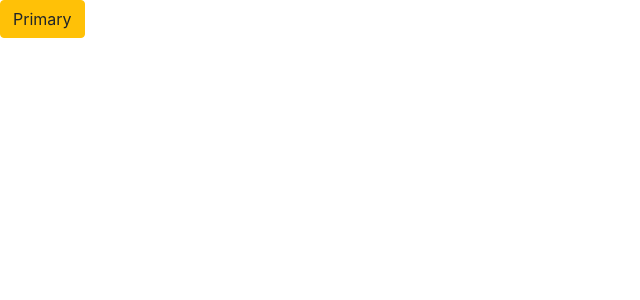
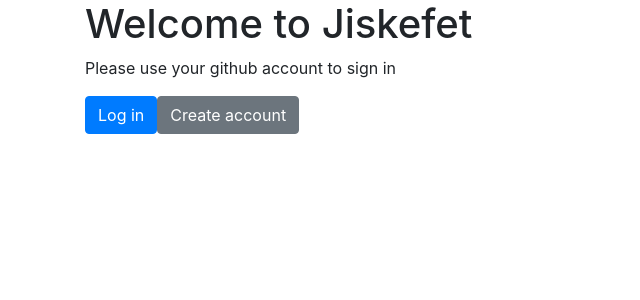
Before and after one commit to timruiterkamp/jiskefet-ui, a React (Create React App) app: page / in a window 1280 px wide. Shown: the top 300 px of the page, without its empty margins (0-640 px from the left). Built offline with nearby package versions, Linux system fonts and the light colour scheme.

Commit message:
working on logs page

```diff
--- a/src/pages/LoginPage.jsx
+++ b/src/pages/LoginPage.jsx
@@ -1,8 +1,23 @@
 import React, { Component } from "react";
 import Button from "react-bootstrap/Button";
+import Container from "react-bootstrap/Container";
+import Row from "react-bootstrap/Row";
+//import Col from "react-bootstrap/Col";
 
 export default class LoginPage extends Component {
   render() {
-    return <Button variant="warning">Primary</Button>;
+    return (
+      <Container>
+        <h1>Welcome to Jiskefet</h1>
+
+        <p>Please use your github account to sign in</p>
+        <Button variant="primary" href="/logs">
+          Log in
+        </Button>
+        <Button variant="secondary" href="https://github.com/">
+          Create account
+        </Button>
+      </Container>
+    );
   }
 }
--- a/src/pages/Logs.jsx
+++ b/src/pages/Logs.jsx
@@ -1,7 +1,35 @@
 import React, { Component } from "react";
+import Container from "react-bootstrap/Container";
+import Row from "react-bootstrap/Row";
+import Col from "react-bootstrap/Col";
+import Button from "react-bootstrap/Button";
+import ToggleButtonGroup from "react-bootstrap/ToggleButtonGroup";
+import ToggleButton from "react-bootstrap/ToggleButton";
 
 export default class Logs extends Component {
   render() {
-    return <div>logs</div>;
+    return (
+      <Container>
+        <Row>
+          <Col sm={6}>
+            <h1>Logs</h1>
+          </Col>
+          <Col sm={6}>
+            <Button variant="outline-success" href="#">
+              Create new log
+            </Button>
+
+            <ToggleButtonGroup type="radio" name="test">
+              <ToggleButton value={1}>Table</ToggleButton>
+              <ToggleButton value={2}>Cards</ToggleButton>
+            </ToggleButtonGroup>
+          </Col>
+        </Row>
+
+        <Row>
+          <Col sm={12} />
+        </Row>
+      </Container>
+    );
   }
 }
```
